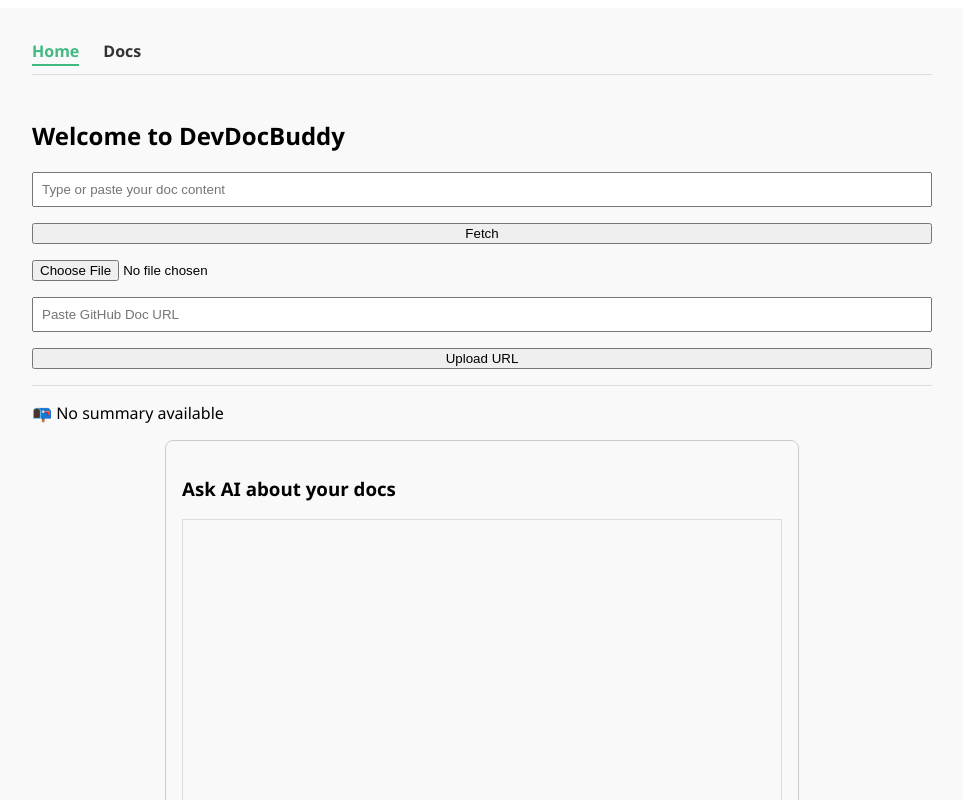
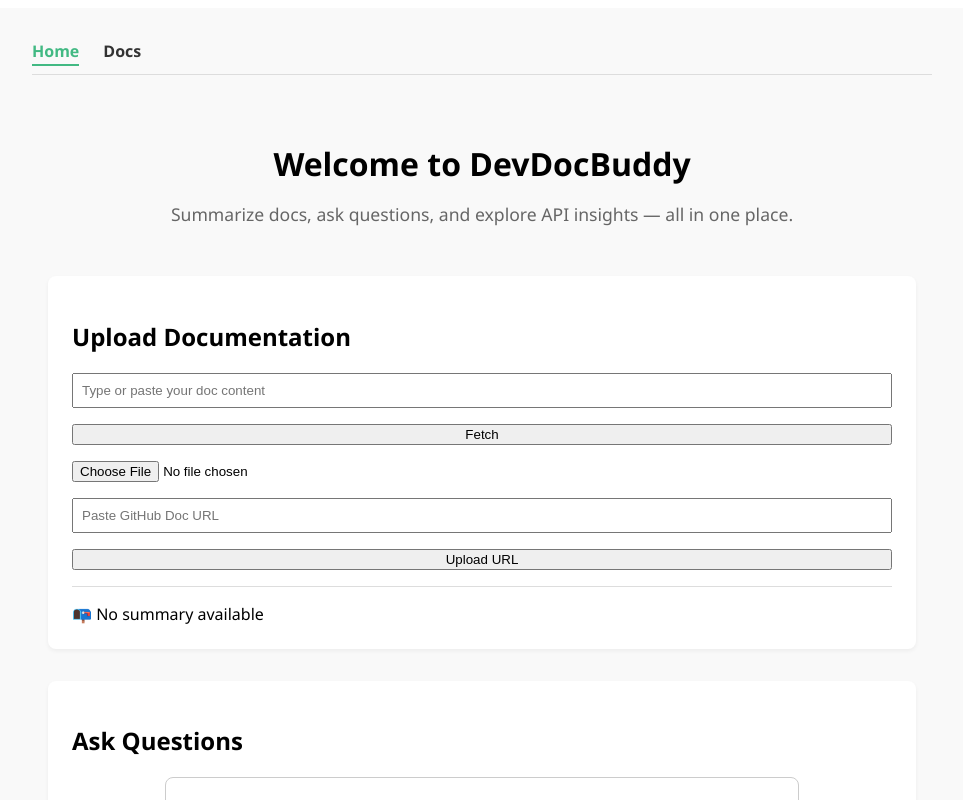
Before and after one commit to parthu34/DevDocBuddy, a Vue app in the folder frontend/: page / in a window 1280 px wide. Shown: the top 800 px of the page, without its empty margins (158-1121 px from the left). Built offline with nearby package versions, Linux system fonts and the light colour scheme.

Commit message:
UI polish: styled HomeView with landing page intro and section layout

```diff
--- a/frontend/src/views/HomeView.vue
+++ b/frontend/src/views/HomeView.vue
@@ -1,9 +1,20 @@
 <template>
-  <section>
-    <h1>Welcome to DevDocBuddy</h1>
-    <DocInput />
-    <DocResults />
-    <QAWidget />
+  <section class="home">
+    <header class="intro">
+      <h1>Welcome to DevDocBuddy</h1>
+      <p class="tagline">Summarize docs, ask questions, and explore API insights — all in one place.</p>
+    </header>
+
+    <div class="section">
+      <h2>Upload Documentation</h2>
+      <DocInput />
+      <DocResults />
+    </div>
+
+    <div class="section">
+      <h2>Ask Questions</h2>
+      <QAWidget />
+    </div>
   </section>
 </template>
 
@@ -12,3 +23,33 @@ import DocInput from '../components/DocInput.vue'
 import DocResults from '../components/DocResults.vue'
 import QAWidget from '../components/QAWidget.vue'
 </script>
+
+<style scoped>
+.home {
+  padding: 1rem;
+  display: flex;
+  flex-direction: column;
+  gap: 2rem;
+}
+
+.intro {
+  text-align: center;
+}
+
+.intro h1 {
+  font-size: 2rem;
+  margin-bottom: 0.5rem;
+}
+
+.tagline {
+  font-size: 1.1rem;
+  color: #666;
+}
+
+.section {
+  background: #fff;
+  padding: 1.5rem;
+  border-radius: 8px;
+  box-shadow: 0 2px 4px rgba(0, 0, 0, 0.05);
+}
+</style>
```
